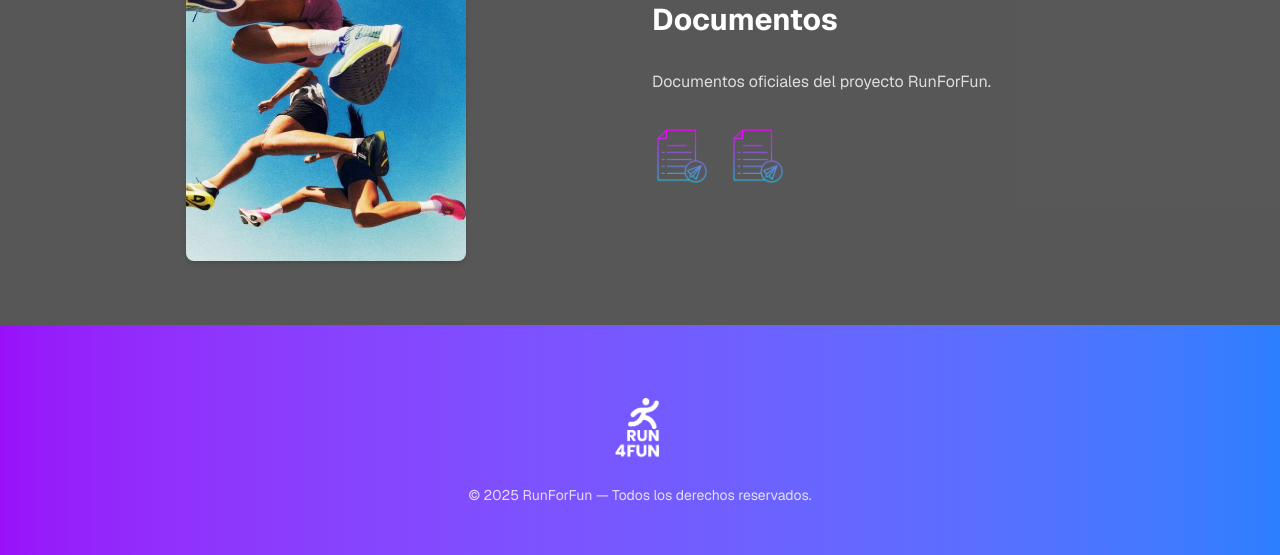
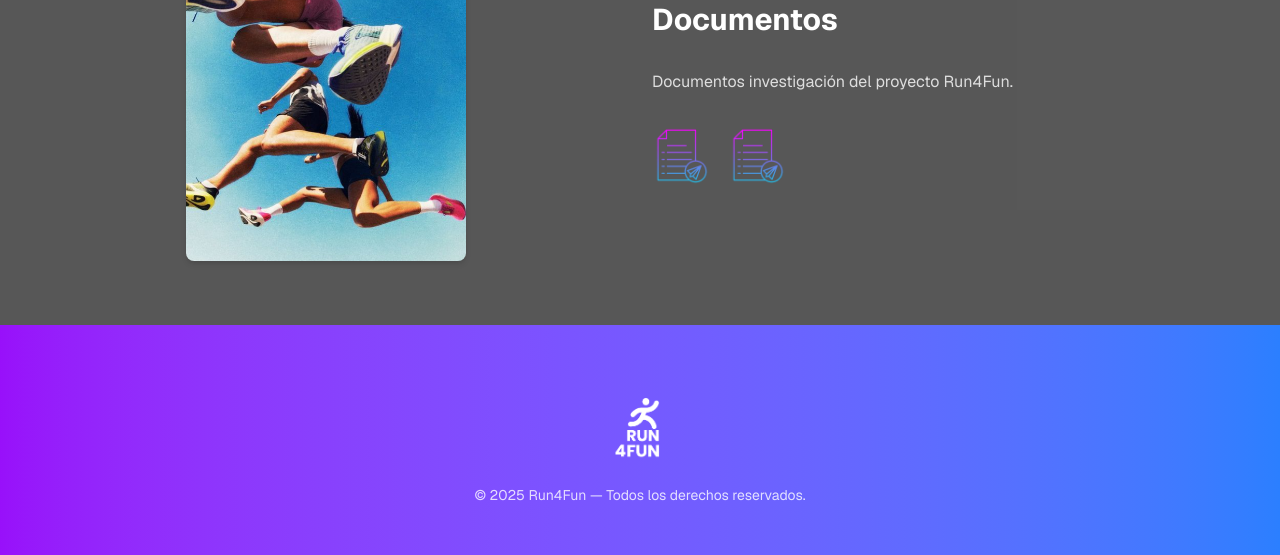
Before and after one commit to annamile92/Run_app, a Next.js app: page / in a window 1280 px wide. Shown: the part 1569-2124 px from the top of the page. Built offline with nearby package versions, Linux system fonts and the light colour scheme.

Commit message:
Update page.tsx

```diff
--- a/app/page.tsx
+++ b/app/page.tsx
@@ -132,7 +132,7 @@ export default function Home() {
         </div>
         <div className="md:w-1/2 text-white flex flex-col gap-4">
           <h2 className="text-3xl font-bold mb-4">Documentos</h2>
-          <p className="opacity-80">Documentos oficiales del proyecto RunForFun.</p>
+          <p className="opacity-80">Documentos investigación del proyecto Run4Fun.</p>
 
           <div className="flex gap-4 mt-4">
             <Link href="/archivo.png" target="_blank">
@@ -149,7 +149,7 @@ export default function Home() {
       <footer className="py-16 px-5 text-center bg-gradient-to-r from-purple-600 to-blue-500">
         <Image src="/logo.png" alt="Logo" width={80} height={80} className="mx-auto" />
         <p className="text-sm opacity-80 mt-4">
-          © 2025 RunForFun — Todos los derechos reservados.
+          © 2025 Run4Fun — Todos los derechos reservados.
         </p>
       </footer>
 
```
